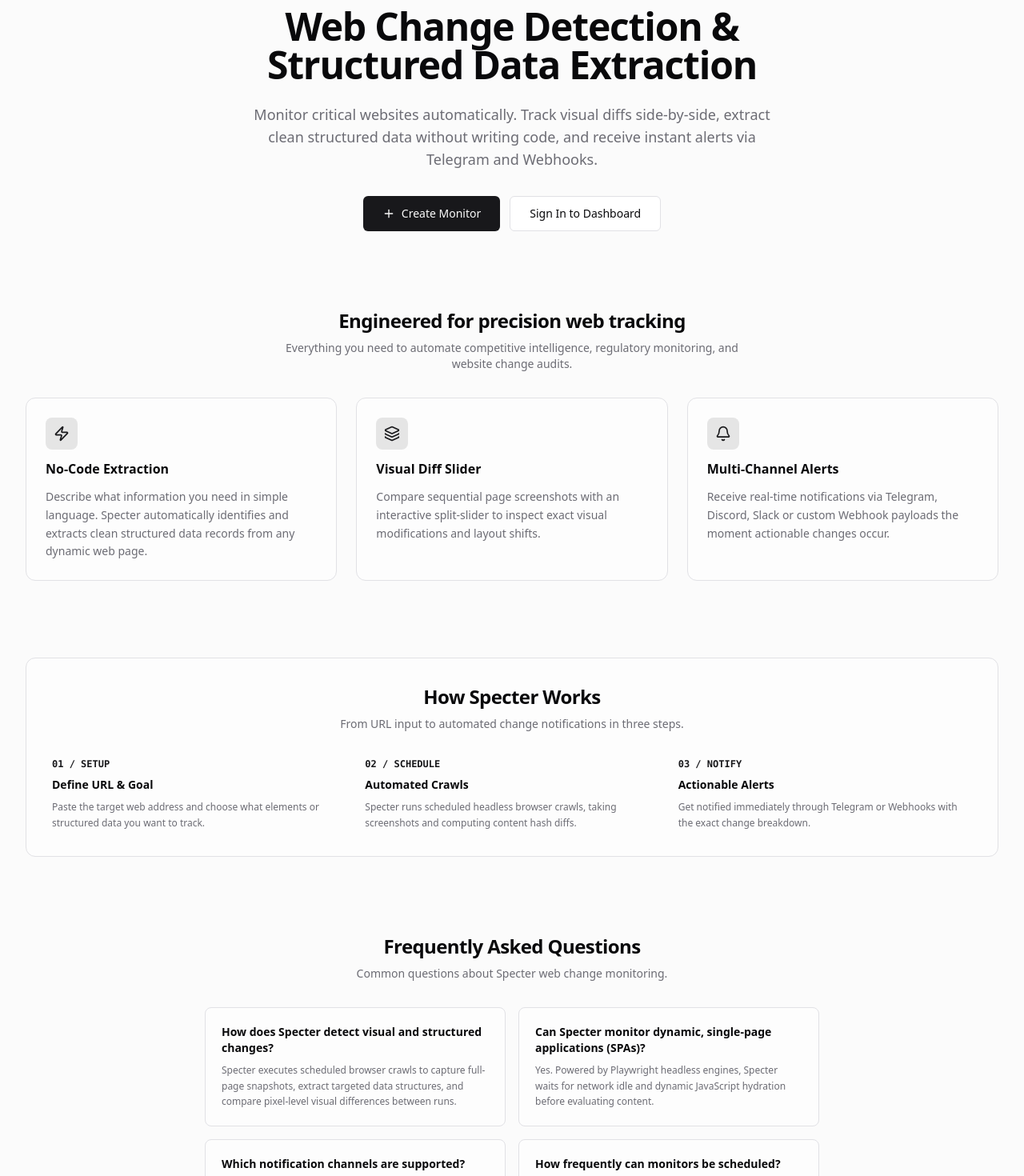
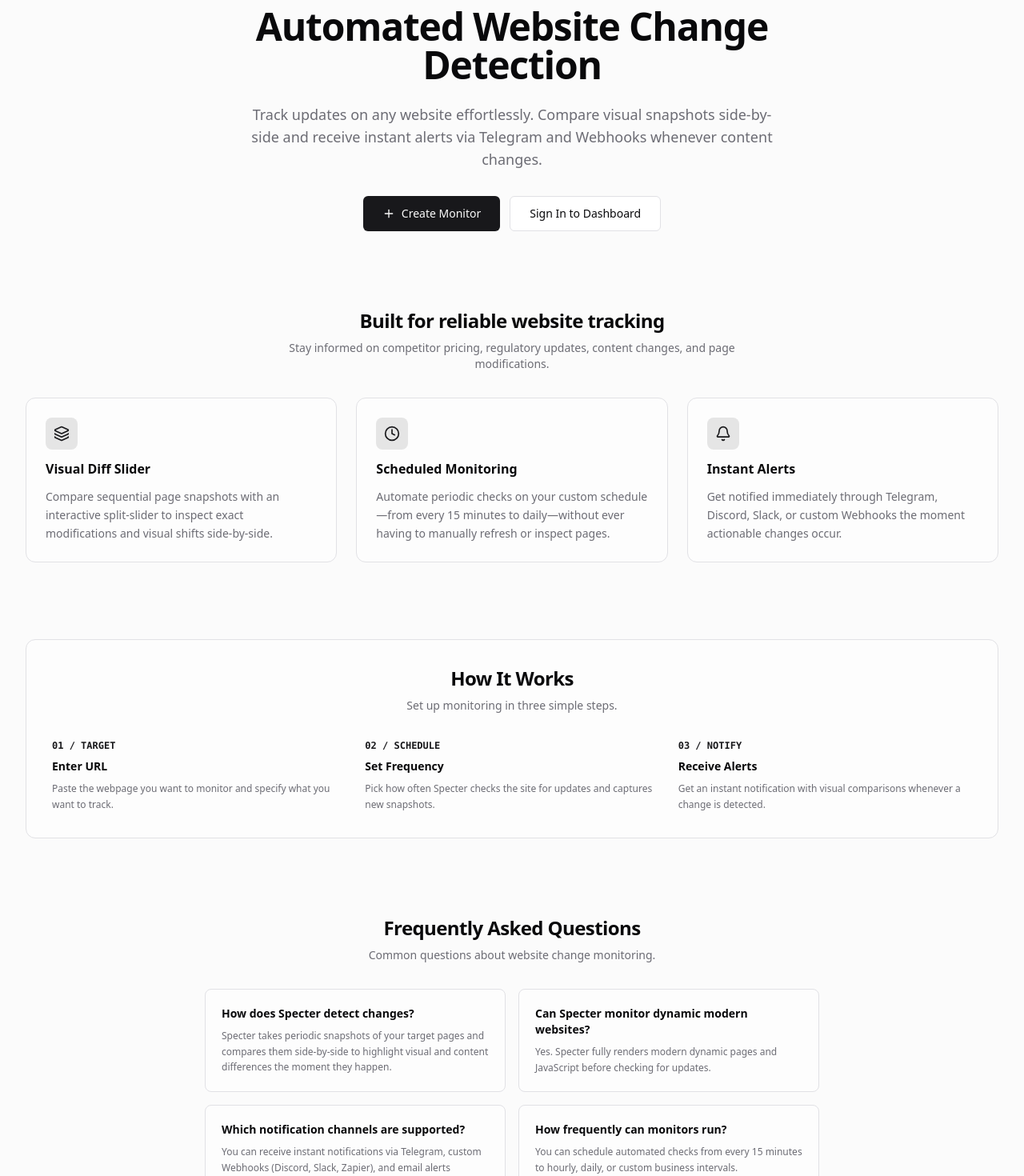
Before and after one commit to pedroaugusto04/Specter, a Next.js app in the folder frontend/: page / in a window 1280 px wide. Shown: the part 160-1630 px from the top of the page at 80% size. Built offline with nearby package versions, Linux system fonts and the light colour scheme; no server answers.

Commit message:
refactor(landing): focus exclusively on core monitoring utility, visual diffs and alerts

```diff
--- a/frontend/src/app/layout.tsx
+++ b/frontend/src/app/layout.tsx
@@ -13,11 +13,11 @@ const siteUrl =
 export const metadata: Metadata = {
   metadataBase: new URL(siteUrl),
   title: {
-    default: 'Specter — Web Change Monitor & Structured Extraction',
+    default: 'Specter — Website Change Monitor & Visual Diff Tracking',
     template: '%s | Specter',
   },
   description:
-    'Minimalist web monitoring, structured change detection, and automated alerts via Telegram and Webhooks.',
+    'Track visual and content changes across any website. Automated scheduled monitoring and instant alerts via Telegram and Webhooks.',
   applicationName: 'Specter',
   authors: [{ name: 'Specter Team' }],
   generator: 'Next.js',
@@ -27,8 +27,7 @@ export const metadata: Metadata = {
     'website monitoring',
     'visual diff tracker',
     'web change detector',
-    'automated web scraping',
-    'data extraction',
+    'website change detection',
     'cron scheduler',
     'telegram alerts',
   ],
@@ -63,21 +62,21 @@ export const metadata: Metadata = {
     locale: 'en_US',
     url: siteUrl,
     siteName: 'Specter',
-    title: 'Specter — Web Change Monitor & Structured Extraction',
-    description: 'Scheduled web extraction, visual change detection, and automated notifications.',
+    title: 'Specter — Website Change Monitor & Visual Diff Tracking',
+    description: 'Track visual and content changes across any website with automated alerts.',
     images: [
       {
         url: `${basePath}/og-image.png`,
         width: 1200,
         height: 630,
-        alt: 'Specter — Web Change Monitor & Structured Extraction',
+        alt: 'Specter — Website Change Monitor',
       },
     ],
   },
   twitter: {
     card: 'summary_large_image',
-    title: 'Specter — Web Change Monitor',
-    description: 'Minimalist web monitoring and structured change detection.',
+    title: 'Specter — Website Change Monitor',
+    description: 'Track visual and content changes across any website with automated alerts.',
     images: [`${basePath}/og-image.png`],
   },
   verification: {
@@ -94,18 +93,16 @@ const jsonLd = {
       applicationCategory: 'DeveloperApplication',
       operatingSystem: 'All',
       url: siteUrl,
-      description:
-        'Minimalist web monitoring and structured change detection with visual diffs and automated alerts.',
+      description: 'Website change monitoring and visual diff tracking with automated alerts.',
       offers: {
         '@type': 'Offer',
         price: '0',
         priceCurrency: 'USD',
       },
       featureList: [
-        'Automated Web Scraping and Monitoring',
+        'Website Change Monitoring',
         'Visual Diff Slider & Screenshot Comparison',
-        'No-Code Structured Data Extraction',
-        'Scheduled Cron Jobs',
+        'Scheduled Cron Monitoring',
         'Telegram and Webhook Alert Integrations',
       ],
     },
@@ -117,7 +114,7 @@ const jsonLd = {
           name: 'What is Specter?',
           acceptedAnswer: {
             '@type': 'Answer',
-            text: 'Specter is an automated website change monitoring and structured data extraction tool that tracks visual differences and extracts structured data on scheduled cron intervals.',
+            text: 'Specter is an automated website change monitoring tool that tracks visual and content differences on scheduled intervals.',
           },
         },
         {
@@ -125,7 +122,7 @@ const jsonLd = {
           name: 'How does Specter detect website changes?',
           acceptedAnswer: {
             '@type': 'Answer',
-            text: 'Specter runs scheduled headless browser crawls to take page snapshots, analyze content hash differences, compare visual diffs side-by-side, and extract targeted data structures.',
+            text: 'Specter takes periodic snapshots of your target pages and compares them side-by-side to highlight visual and content differences the moment they happen.',
           },
         },
         {
@@ -133,7 +130,7 @@ const jsonLd = {
           name: 'Can Specter monitor dynamic JavaScript websites?',
           acceptedAnswer: {
             '@type': 'Answer',
-            text: 'Yes. Specter uses Playwright headless browser engines that wait for network idle and dynamic JavaScript hydration before inspecting the page.',
+            text: 'Yes. Specter fully renders modern dynamic pages and JavaScript before checking for updates.',
           },
         },
         {
@@ -141,7 +138,7 @@ const jsonLd = {
           name: 'What notification channels does Specter support for change alerts?',
           acceptedAnswer: {
             '@type': 'Answer',
-            text: 'Specter supports instant notifications via Telegram bots, custom Webhooks (for Discord, Slack, Zapier), and direct email alerts.',
+            text: 'Specter supports instant notifications via Telegram, custom Webhooks (Discord, Slack, Zapier), and email alerts.',
           },
         },
       ],
--- a/frontend/src/components/marketing/LandingSection.tsx
+++ b/frontend/src/components/marketing/LandingSection.tsx
@@ -2,7 +2,7 @@
 
 import { Button } from '@/components/ui/button';
 import type { UserDto } from '@/lib/api';
-import { ArrowRight, Bell, Clock, Layers, Plus, ShieldCheck, Sparkles, Zap } from 'lucide-react';
+import { ArrowRight, Bell, Clock, Layers, Plus } from 'lucide-react';
 import Link from 'next/link';
 import * as React from 'react';
 
@@ -15,20 +15,20 @@ interface LandingSectionProps {
 export function LandingSection({ user, onGetStarted, onOpenCreate }: LandingSectionProps) {
   const faqs = [
     {
-      q: 'How does Specter detect visual and structured changes?',
-      a: 'Specter executes scheduled browser crawls to capture full-page snapshots, extract targeted data structures, and compare pixel-level visual differences between runs.',
+      q: 'How does Specter detect changes?',
+      a: 'Specter takes periodic snapshots of your target pages and compares them side-by-side to highlight visual and content differences the moment they happen.',
     },
     {
-      q: 'Can Specter monitor dynamic, single-page applications (SPAs)?',
-      a: 'Yes. Powered by Playwright headless engines, Specter waits for network idle and dynamic JavaScript hydration before evaluating content.',
+      q: 'Can Specter monitor dynamic modern websites?',
+      a: 'Yes. Specter fully renders modern dynamic pages and JavaScript before checking for updates.',
     },
     {
       q: 'Which notification channels are supported?',
-      a: 'You can configure instant alerts through Telegram bots, custom Webhooks (Discord, Slack, Zapier), and direct email notifications whenever a meaningful change is detected.',
+      a: 'You can receive instant notifications via Telegram, custom Webhooks (Discord, Slack, Zapier), and email alerts whenever changes are detected.',
     },
     {
-      q: 'How frequently can monitors be scheduled?',
-      a: 'Specter supports cron expressions ranging from every 15 minutes to hourly, daily, or custom business intervals with built-in failure recovery.',
+      q: 'How frequently can monitors run?',
+      a: 'You can schedule automated checks from every 15 minutes to hourly, daily, or custom business intervals.',
     },
   ];
 
@@ -37,13 +37,12 @@ export function LandingSection({ user, onGetStarted, onOpenCreate }: LandingSect
       {/* Hero Section */}
       <section className="text-center space-y-6 max-w-3xl mx-auto pt-6 sm:pt-10">
         <h1 className="text-3xl sm:text-5xl font-bold tracking-tight text-foreground leading-[1.15]">
-          Web Change Detection &amp; Structured Data Extraction
+          Automated Website Change Detection
         </h1>
 
         <p className="text-base sm:text-lg text-muted-foreground leading-relaxed max-w-2xl mx-auto">
-          Monitor critical websites automatically. Track visual diffs side-by-side, extract clean
-          structured data without writing code, and receive instant alerts via Telegram and
-          Webhooks.
+          Track updates on any website effortlessly. Compare visual snapshots side-by-side and
+          receive instant alerts via Telegram and Webhooks whenever content changes.
         </p>
 
         {/* Central Action Buttons */}
@@ -96,34 +95,34 @@ export function LandingSection({ user, onGetStarted, onOpenCreate }: LandingSect
       <section className="space-y-8">
         <div className="text-center space-y-2">
           <h2 className="text-xl sm:text-2xl font-semibold tracking-tight text-foreground">
-            Engineered for precision web tracking
+            Built for reliable website tracking
           </h2>
           <p className="text-sm text-muted-foreground max-w-xl mx-auto">
-            Everything you need to automate competitive intelligence, regulatory monitoring, and
-            website change audits.
+            Stay informed on competitor pricing, regulatory updates, content changes, and page
+            modifications.
           </p>
         </div>
 
         <div className="grid grid-cols-1 md:grid-cols-3 gap-6">
           <div className="p-6 rounded-xl border border-border bg-card/60 backdrop-blur-xs space-y-3">
             <div className="h-10 w-10 rounded-lg bg-primary/10 text-primary flex items-center justify-center">
-              <Zap className="h-5 w-5" />
+              <Layers className="h-5 w-5" />
             </div>
-            <h3 className="text-base font-semibold text-foreground">No-Code Extraction</h3>
+            <h3 className="text-base font-semibold text-foreground">Visual Diff Slider</h3>
             <p className="text-sm text-muted-foreground leading-relaxed">
-              Describe what information you need in simple language. Specter automatically
-              identifies and extracts clean structured data records from any dynamic web page.
+              Compare sequential page snapshots with an interactive split-slider to inspect exact
+              modifications and visual shifts side-by-side.
             </p>
           </div>
 
           <div className="p-6 rounded-xl border border-border bg-card/60 backdrop-blur-xs space-y-3">
             <div className="h-10 w-10 rounded-lg bg-primary/10 text-primary flex items-center justify-center">
-              <Layers className="h-5 w-5" />
+              <Clock className="h-5 w-5" />
             </div>
-            <h3 className="text-base font-semibold text-foreground">Visual Diff Slider</h3>
+            <h3 className="text-base font-semibold text-foreground">Scheduled Monitoring</h3>
             <p className="text-sm text-muted-foreground leading-relaxed">
-              Compare sequential page screenshots with an interactive split-slider to inspect exact
-              visual modifications and layout shifts.
+              Automate periodic checks on your custom schedule—from every 15 minutes to
+              daily—without ever having to manually refresh or inspect pages.
             </p>
           </div>
 
@@ -131,10 +130,10 @@ export function LandingSection({ user, onGetStarted, onOpenCreate }: LandingSect
             <div className="h-10 w-10 rounded-lg bg-primary/10 text-primary flex items-center justify-center">
               <Bell className="h-5 w-5" />
             </div>
-            <h3 className="text-base font-semibold text-foreground">Multi-Channel Alerts</h3>
+            <h3 className="text-base font-semibold text-foreground">Instant Alerts</h3>
             <p className="text-sm text-muted-foreground leading-relaxed">
-              Receive real-time notifications via Telegram, Discord, Slack or custom Webhook
-              payloads the moment actionable changes occur.
+              Get notified immediately through Telegram, Discord, Slack, or custom Webhooks the
+              moment actionable changes occur.
             </p>
           </div>
         </div>
@@ -144,37 +143,33 @@ export function LandingSection({ user, onGetStarted, onOpenCreate }: LandingSect
       <section className="p-6 sm:p-8 rounded-xl border border-border bg-card/40 space-y-6">
         <div className="text-center space-y-2">
           <h2 className="text-xl sm:text-2xl font-semibold tracking-tight text-foreground">
-            How Specter Works
+            How It Works
           </h2>
-          <p className="text-sm text-muted-foreground">
-            From URL input to automated change notifications in three steps.
-          </p>
+          <p className="text-sm text-muted-foreground">Set up monitoring in three simple steps.</p>
         </div>
 
         <div className="grid grid-cols-1 sm:grid-cols-3 gap-6 pt-2">
           <div className="space-y-2">
-            <div className="text-xs font-mono font-semibold text-primary">01 / SETUP</div>
-            <h4 className="text-sm font-semibold text-foreground">Define URL &amp; Goal</h4>
+            <div className="text-xs font-mono font-semibold text-primary">01 / TARGET</div>
+            <h4 className="text-sm font-semibold text-foreground">Enter URL</h4>
             <p className="text-xs text-muted-foreground leading-relaxed">
-              Paste the target web address and choose what elements or structured data you want to
-              track.
+              Paste the webpage you want to monitor and specify what you want to track.
             </p>
           </div>
 
           <div className="space-y-2">
             <div className="text-xs font-mono font-semibold text-primary">02 / SCHEDULE</div>
-            <h4 className="text-sm font-semibold text-foreground">Automated Crawls</h4>
+            <h4 className="text-sm font-semibold text-foreground">Set Frequency</h4>
             <p className="text-xs text-muted-foreground leading-relaxed">
-              Specter runs scheduled headless browser crawls, taking screenshots and computing
-              content hash diffs.
+              Pick how often Specter checks the site for updates and captures new snapshots.
             </p>
           </div>
 
           <div className="space-y-2">
             <div className="text-xs font-mono font-semibold text-primary">03 / NOTIFY</div>
-            <h4 className="text-sm font-semibold text-foreground">Actionable Alerts</h4>
+            <h4 className="text-sm font-semibold text-foreground">Receive Alerts</h4>
             <p className="text-xs text-muted-foreground leading-relaxed">
-              Get notified immediately through Telegram or Webhooks with the exact change breakdown.
+              Get an instant notification with visual comparisons whenever a change is detected.
             </p>
           </div>
         </div>
@@ -187,7 +182,7 @@ export function LandingSection({ user, onGetStarted, onOpenCreate }: LandingSect
             Frequently Asked Questions
           </h2>
           <p className="text-sm text-muted-foreground">
-            Common questions about Specter web change monitoring.
+            Common questions about website change monitoring.
           </p>
         </div>
 
@@ -210,8 +205,8 @@ export function LandingSection({ user, onGetStarted, onOpenCreate }: LandingSect
           Ready to track changes in real time?
         </h2>
         <p className="text-sm text-muted-foreground max-w-lg mx-auto">
-          Start monitoring pages, comparing visual snapshots, and extracting structured web data
-          today.
+          Start monitoring pages, comparing visual snapshots, and staying notified of critical
+          updates today.
         </p>
         <div className="pt-2 flex flex-col sm:flex-row items-center justify-center gap-3">
           {user ? (
```
Also changed, not shown: frontend/public/llms.txt, frontend/public/og-image.png.
